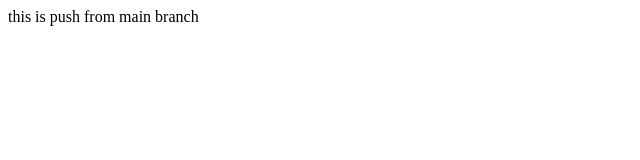
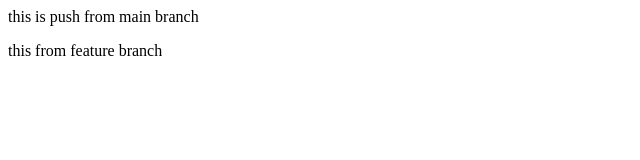
Before and after one commit to rajesh721139/mid-test, a plain HTML site: page index.html in a window 1280 px wide. Shown: the whole page, without its empty margins (0-640 px from the left). Drawn offline with Linux system fonts and the light colour scheme.

Commit message:
this from sec branch

```diff
--- a/index.html
+++ b/index.html
@@ -1 +1,2 @@
 <p> this is push from main branch </p>
+<p> this from feature branch </p>
```
